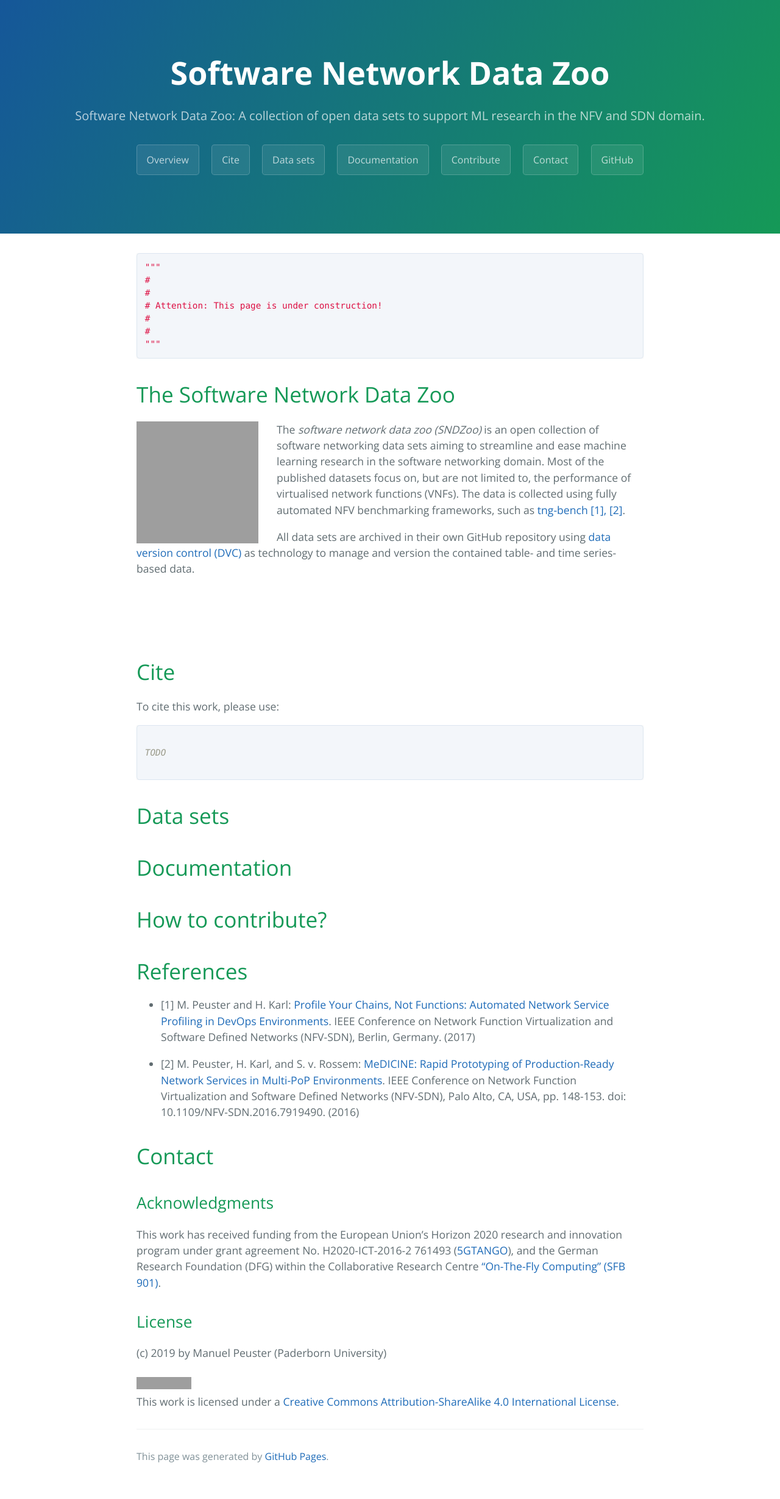
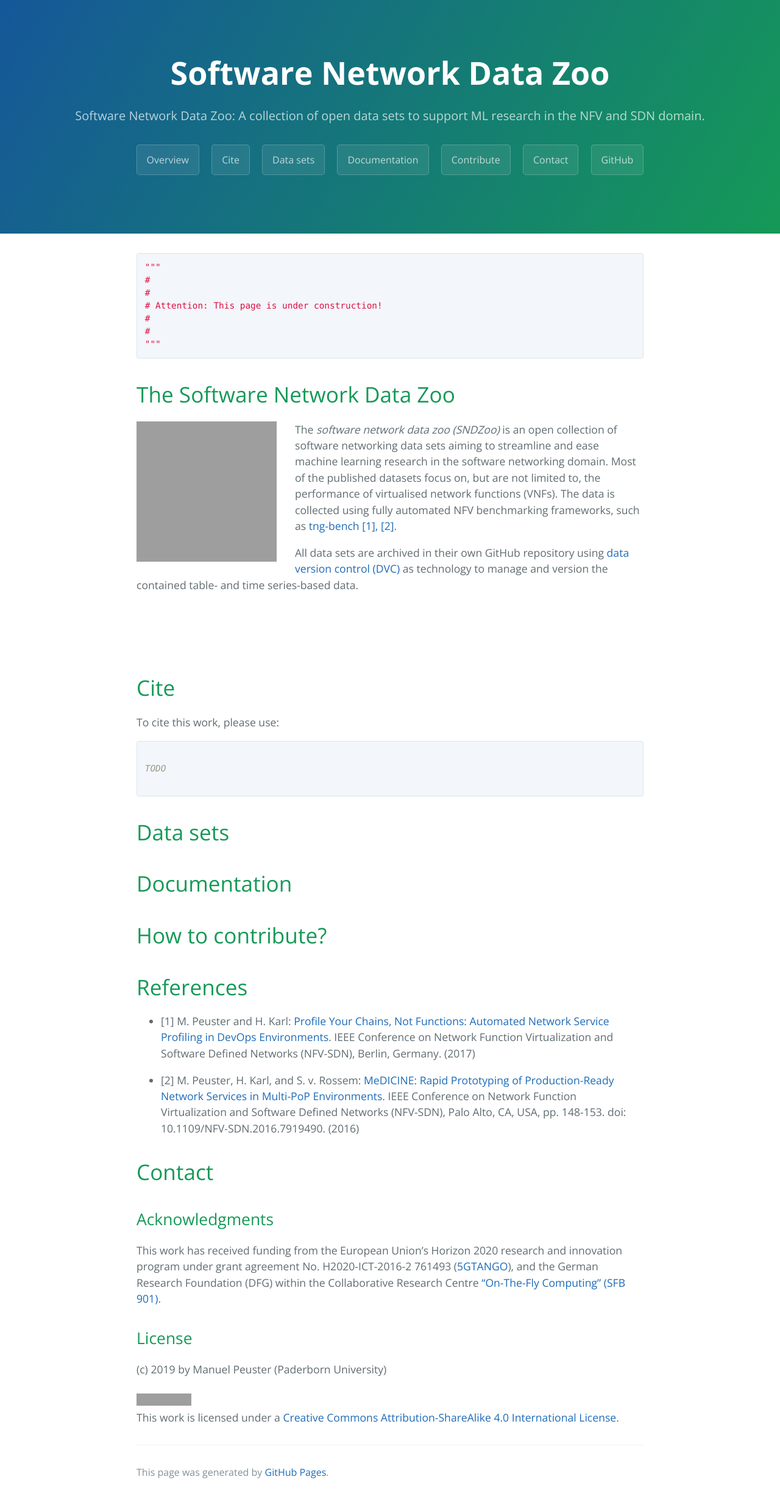
Before and after one commit to sndzoo/sndzoo.github.io, a Jekyll site: the page built from index.md, in a window 1280 px wide. Shown: the whole page at 61% size. Built offline with Jekyll 4.4.1, drawn with Linux system fonts in a browser that asks for light colours; before the commit the page ends 2432 px from its top, so only the background shows below that; grey boxes are pictures that could not be loaded.

Commit message:
update
Signed-off-by: peusterm <manuel.peuster@uni-paderborn.de>

```diff
--- a/index.md
+++ b/index.md
@@ -15,7 +15,7 @@ layout: default
 
 # [](#overview)The Software Network Data Zoo
 
-<img align="left" width="200" height="200" style="margin-right: 30px" src="https://github.com/sndzoo/logo/raw/master/sndzoo_logo_small_trans.png">
+<img align="left" width="230" height="230" style="margin-right: 30px" src="https://github.com/sndzoo/logo/raw/master/sndzoo_logo_small_trans.png">
 
 The *software network data zoo (SNDZoo)* is an open collection of software networking data sets aiming to streamline and ease machine learning research in the software networking domain. Most of the published datasets focus on, but are not limited to, the performance of virtualised network functions (VNFs). The data is collected using fully automated NFV benchmarking frameworks, such as [tng-bench](https://github.com/sonata-nfv/tng-sdk-benchmark) [[1], [2]](#references).
 
```
